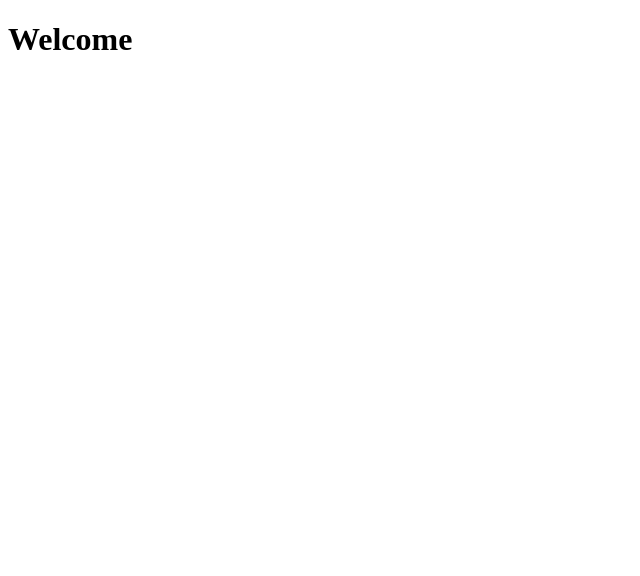
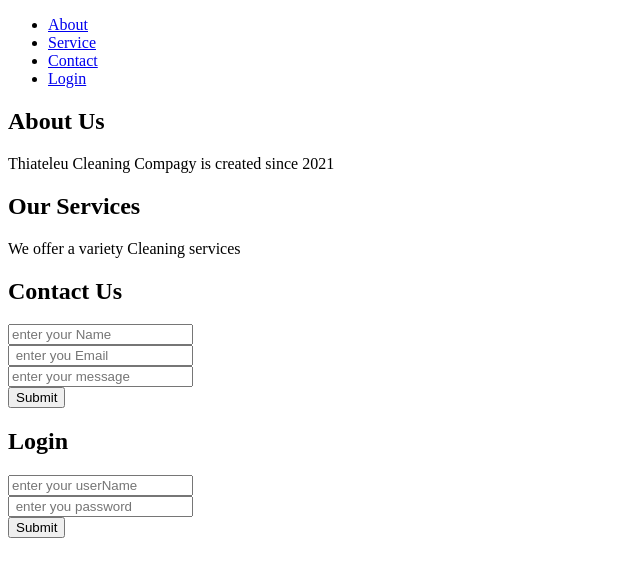
Before and after one commit to thiateleu/SBA-316-2, a plain HTML site: page index.html in a window 1280 px wide. Shown: the whole page, without its empty margins (0-640 px from the left). Drawn offline with Linux system fonts and the light colour scheme.

Commit message:
index.html

```diff
--- a/index.html
+++ b/index.html
@@ -9,8 +9,47 @@
 </head>
 
 <body>
-    <h1>Welcome</h1>
-    <div id="content"></div>
+    <nav>
+        <ul>
+            <li><a href="about">About</a></li>
+            <li><a href="service">Service</a></li>
+            <li><a href="contact">Contact</a></li>
+            <li><a href="login">Login</a></li>
+        </ul>
+    </nav>
+
+    <section id="about">
+        <h2>About Us</h2>
+        <p>Thiateleu Cleaning Compagy is created since 2021</p>
+    </section>
+
+
+    <section id="service">
+        <h2>Our Services</h2>
+        <p>We offer a variety Cleaning services </p>
+    </section>
+
+
+    <section id="contact">
+        <h2>Contact Us</h2>
+        <form id="conctForm">
+
+            <input type="text" name="nameInput" placeholder="enter your Name" required /><br>
+            <input type="email" name="emailInput" placeholder=" enter you Email" required /><br>
+            <input type="message" name="messageInput " placeholder="enter your message" /><br>
+            <button type="submit">Submit</button>
+        </form>
+    </section>
+
+    <section id="login">
+        <h2>Login</h2>
+        <form id="loginForm">
+            <input type="text" name="usernameInput" placeholder="enter your userName" required /><br>
+            <input type="password" name="passwordInput" placeholder=" enter you password" required /><br>
+            <button type="submit">Submit</button>
+        </form>
+    </section>
+
 
     <script src="./script.js"></script>
 </body>
```
